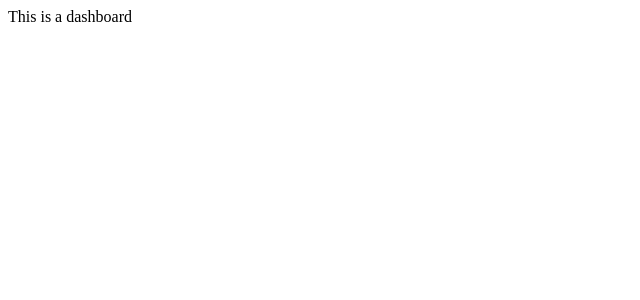
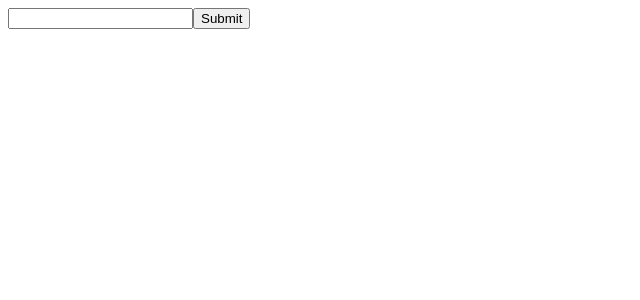
Before and after one commit to karixhma12/url-shortner, a React (Vite) app in the folder client/: page /dashboard in a window 1280 px wide. Shown: the top 300 px of the page, without its empty margins (0-640 px from the left). Built offline with nearby package versions, Linux system fonts and the light colour scheme.

Commit message:
feat : dashboard with URL shortening

```diff
--- a/client/src/context/AuthContext.jsx
+++ b/client/src/context/AuthContext.jsx
@@ -5,7 +5,7 @@ export const AuthContext = createContext(null);
 
 //step 2 : provide the context
 export function AuthProvider({children}){
-    const [token,setToken] = useState(null);
+    const [token,setToken] = useState(localStorage.getItem("token"));
     return(
         <AuthContext.Provider value={{token,setToken}}>
             {children}
--- a/client/src/pages/Dashboard.jsx
+++ b/client/src/pages/Dashboard.jsx
@@ -1,9 +1,22 @@
-
+import {useState,useContext,useRef} from "react";
+import { AuthContext } from "../context/AuthContext";
+import axios from "axios";
 
 function Dashboard(){
+    const inputRef = useRef("");
+    const [shortCode,setShortCode] = useState("");
+    const {token} = useContext(AuthContext);
+
+    async function shortenUrl(){
+       const response = await axios.post("http://localhost:3000/api/url/shorten",{originalUrl : inputRef.current.value},{headers:{Authorization:`Bearer ${token}`}});
+       setShortCode(response.data.shortCode);
+    }
+
     return(
         <div>
-            This is a dashboard
+            <input ref={inputRef}></input>
+            <button onClick={()=>{shortenUrl()}}> Submit </button>
+            {shortCode ? <div>{shortCode}</div> : <div></div>}
         </div>
     )
 }
--- a/client/src/pages/Login.jsx
+++ b/client/src/pages/Login.jsx
@@ -14,6 +14,7 @@ function Login(){
         try{
             const response = await axios.post("http://localhost:3000/api/auth/signin",{email:email,password:password});
             setToken(response.data.token);
+            localStorage.setItem("token",response.data.token);
             navigate("/dashboard");
         }
         catch(err){
```
